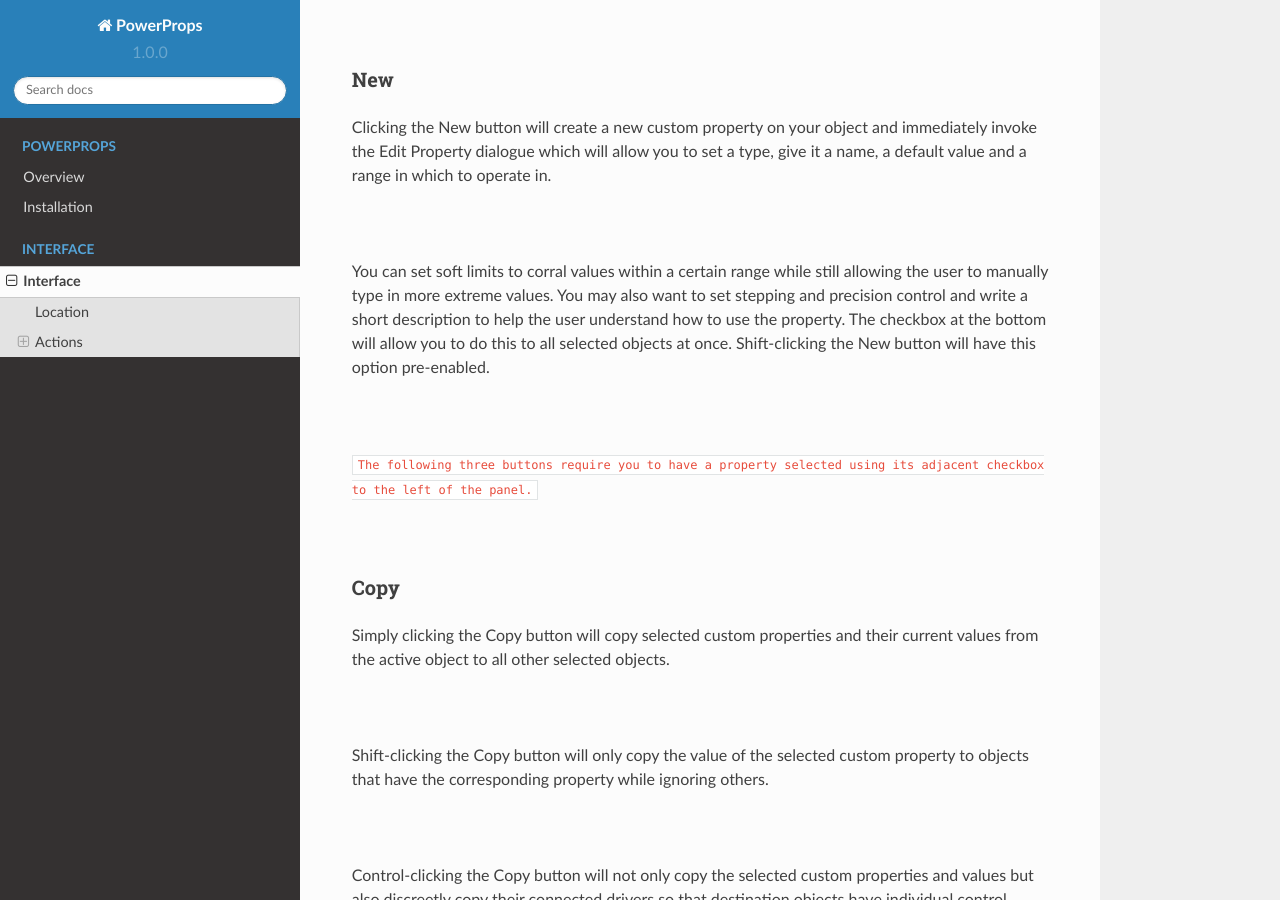
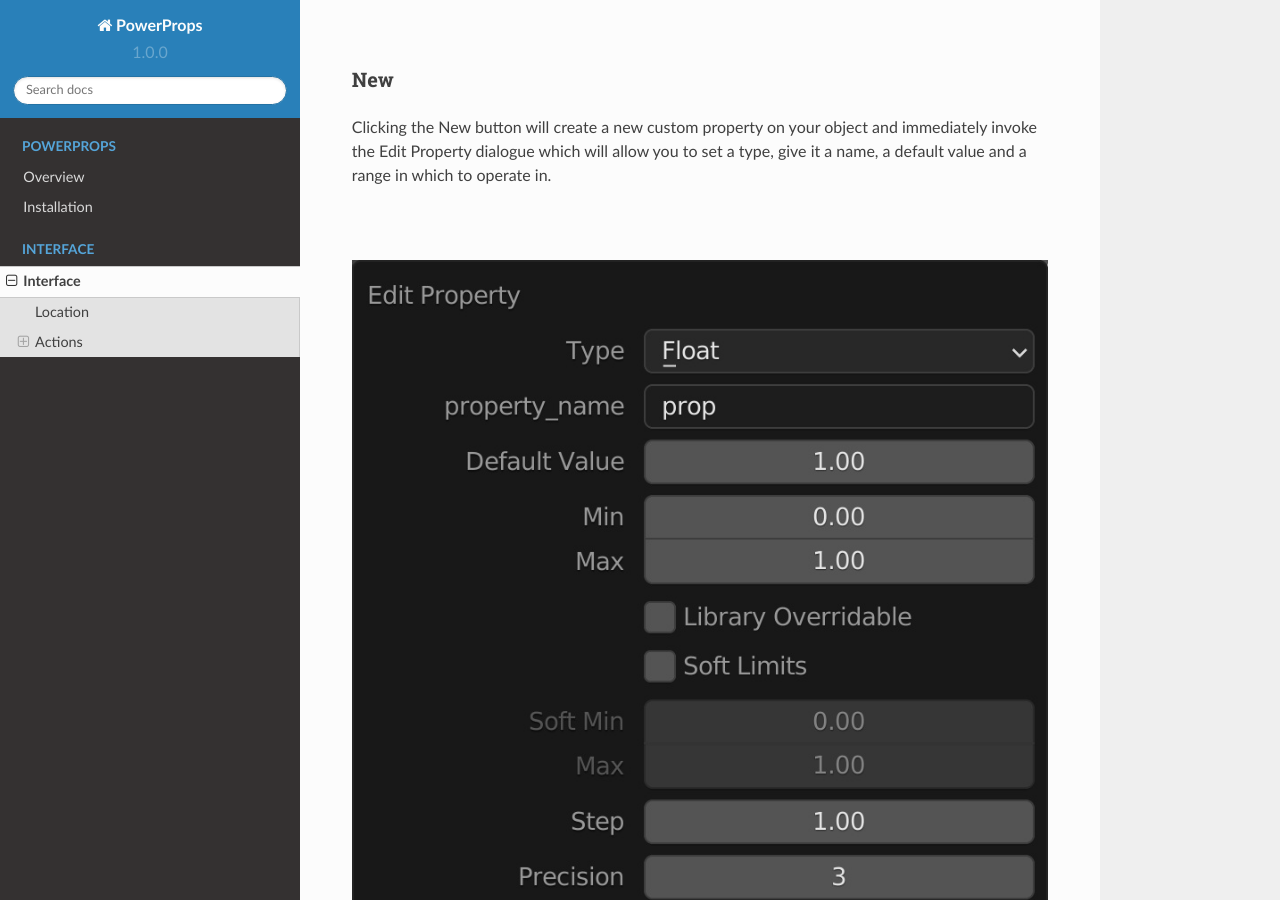
Before and after one commit to imperfectlink/PowerProps, a Sphinx documentation site: the page built from docs/source/interface.rst, in a window 1280 px wide and 900 px high, scrolled down 1305 px. Built offline with Sphinx 7.4.7 and the Read the Docs theme 2.0.0, drawn with Linux system fonts in a browser that asks for light colours.

Commit message:
Update interface.rst

```diff
--- a/docs/source/interface.rst
+++ b/docs/source/interface.rst
@@ -32,6 +32,11 @@
 Clicking the New button will create a new custom property on your object and immediately invoke the Edit Property dialogue which will allow you to set a type, give it a name, a default value and a range in which to operate in.
 
 |
+
+.. image:: img/NewProperty.jpg
+
+|
+
 
 You can set soft limits to corral values within a certain range while still allowing the user to manually type in more extreme values. You may also want to set stepping and precision control and write a short description to help the user understand how to use the property. The checkbox at the bottom will allow you to do this to all selected objects at once. Shift-clicking the New button will have this option pre-enabled.
 
```
